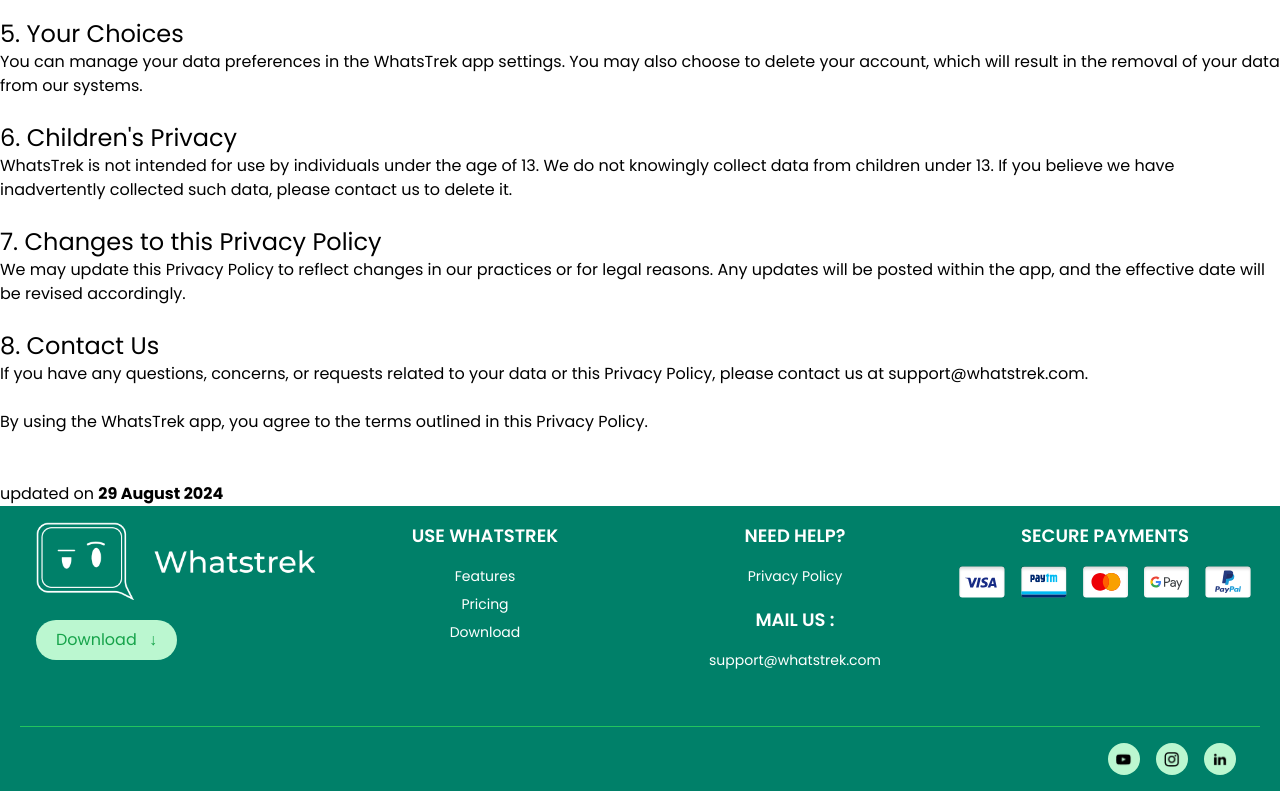
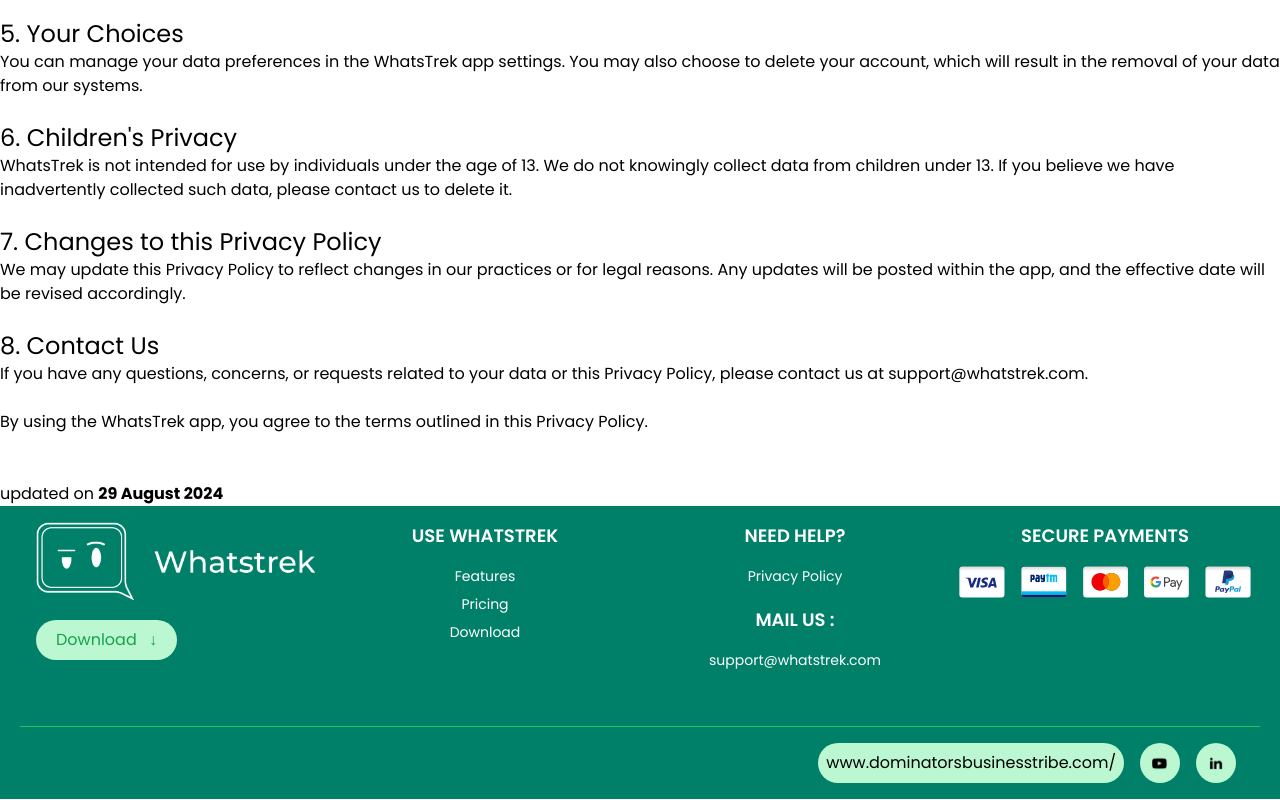
Before and after one commit to yoda-76/WhatsTrek-ws, a React (Vite) app: page /privacy-policy in a window 1280 px wide. Shown: the part 707-1507 px from the top of the page. Built offline with nearby package versions, Linux system fonts and the light colour scheme.

Commit message:
links are active

```diff
--- a/src/components/Features.tsx
+++ b/src/components/Features.tsx
@@ -41,6 +41,8 @@
           <img className="w-[50%]" src={ss2} alt="logo" />
         </div>
       </div>
+
+
       <div className="flex md:hidden">
         <CustomButton
           to=""
--- a/src/components/Footer.tsx
+++ b/src/components/Footer.tsx
@@ -91,13 +91,14 @@
 
         {/* Social Icons */}
         <div className="flex space-x-4">
-          <a href="#" className="bg-green-200 p-2 rounded-full">
+          <a target="_blank" href="https://www.dominatorsbusinesstribe.com/" className="bg-green-200 p-2 rounded-full">www.dominatorsbusinesstribe.com/</a>
+          <a target="_blank" href="https://www.youtube.com/@divyanshsengar_" className="bg-green-200 p-3 rounded-full">
             <img src={s1} alt="Instagram" className="h-4" />
           </a>
-          <a href="#" className="bg-green-200 p-2 rounded-full">
+          {/* <a target="_blank" href="https://www.youtube.com/@divyanshsengar_" className="bg-green-200 p-2 rounded-full">
             <img src={s2} alt="YouTube" className="h-4" />
-          </a>
-          <a href="#" className="bg-green-200 p-2 rounded-full">
+          </a> */}
+          <a target="_blank" href="https://www.linkedin.com/company/dominators-business-tribe/" className="bg-green-200 p-3 rounded-full">
             <img src={s3} alt="LinkedIn" className="h-4" />
           </a>
         </div>
--- a/src/components/Tutorial.tsx
+++ b/src/components/Tutorial.tsx
@@ -3,7 +3,7 @@
     <div className="w-screen flex justify-center my-5">
       <div className="w-[100%] md:w-[70%]  h-[fit] m-2 p-4 rounded-md flex justify-center items-center">
         <iframe
-          src="https://www.youtube.com/embed/E7wJTI-1dvQ"
+          src="https://www.youtube.com/embed/lJIB4Ct5y2U"
           allow="autoplay; encrypted-media"
           allowFullScreen
           title="video"
```
